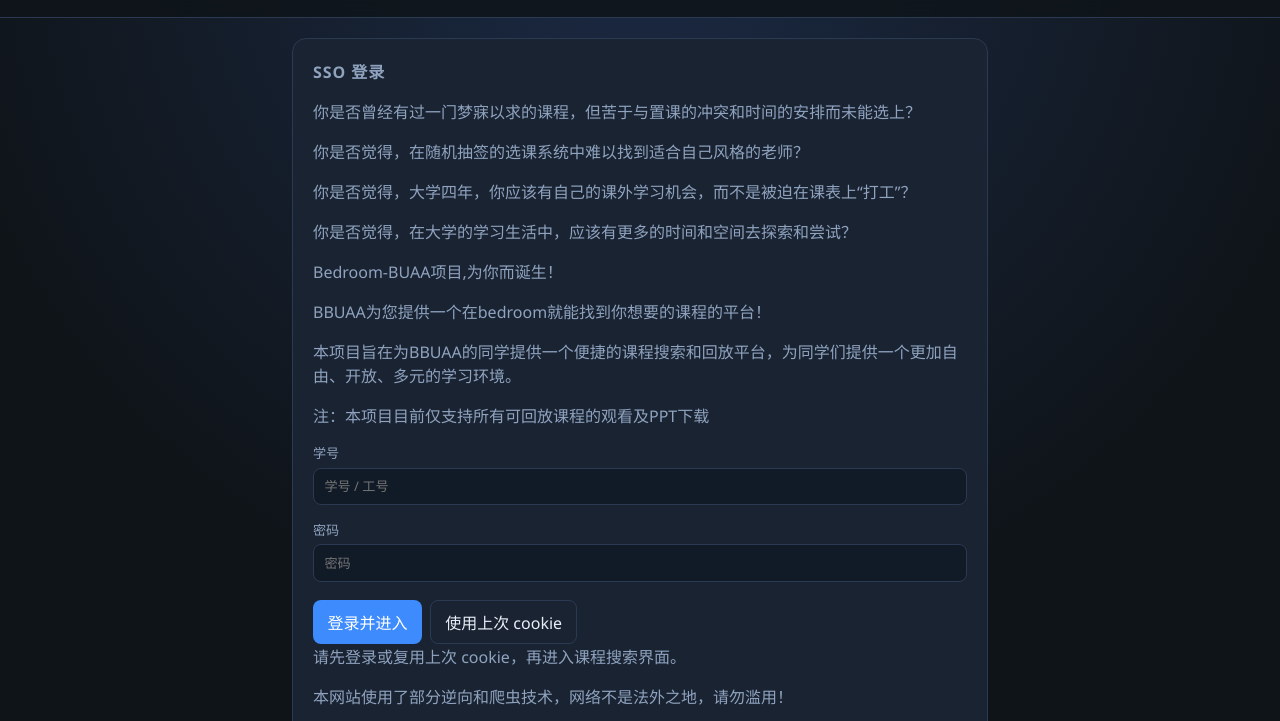
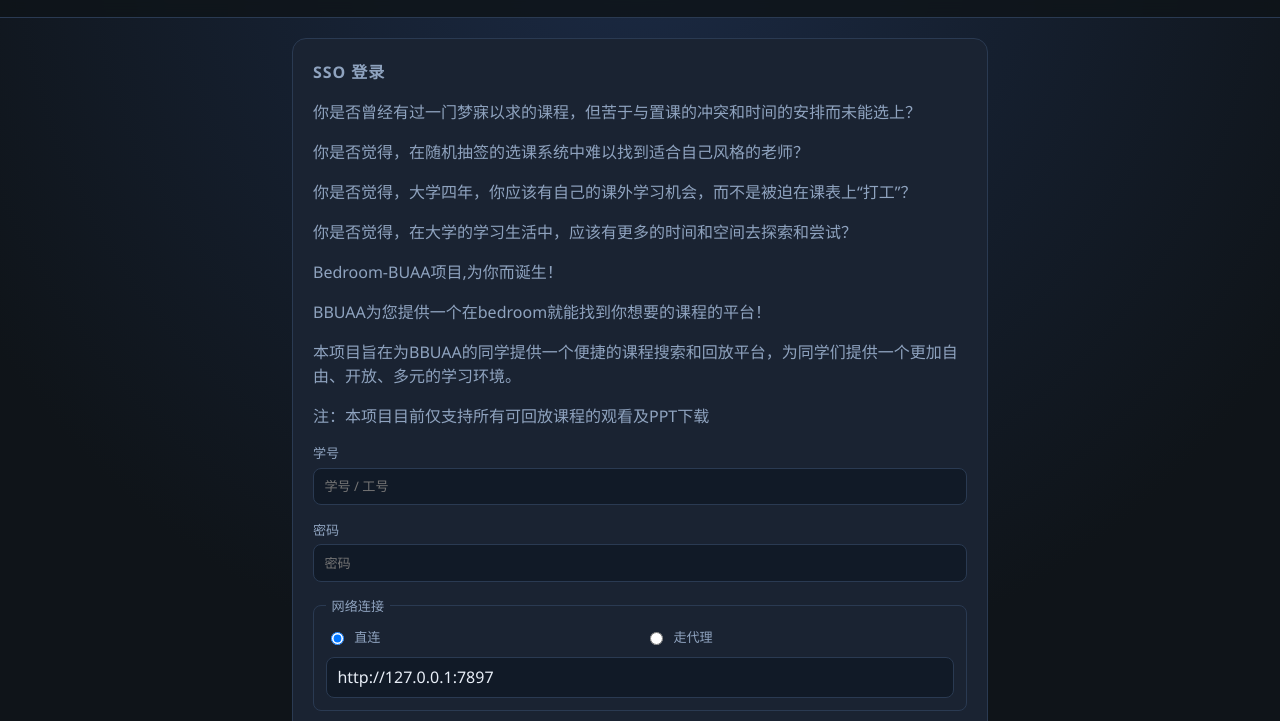
Before and after one commit to aleafofwutong/BBUAA, a plain HTML site: page assemble/web/index.html in a window 1280 px wide. Shown: the part 79-800 px from the top of the page. Drawn offline with Linux system fonts and the light colour scheme; no server answers.

Commit message:
增加了代理和直连登陆设置

```diff
--- a/assemble/web/app.js
+++ b/assemble/web/app.js
@@ -98,6 +98,23 @@ function showApp(on) {
   if (els.liveSpaceLink) els.liveSpaceLink.style.display = on ? "" : "none";
 }
 
+function selectedProxyConfig() {
+  if (!els.loginForm) return { proxy_mode: "direct", proxy_url: "" };
+  const fd = new FormData(els.loginForm);
+  const proxyMode = String(fd.get("proxy_mode") || "direct");
+  const proxyUrl = String(fd.get("proxy_url") || "").trim();
+  return { proxy_mode: proxyMode, proxy_url: proxyMode === "proxy" ? proxyUrl : "" };
+}
+
+function syncProxyInputState() {
+  if (!els.loginForm) return;
+  const proxyInput = els.loginForm.querySelector('input[name="proxy_url"]');
+  const proxyMode = els.loginForm.querySelector('input[name="proxy_mode"]:checked');
+  if (proxyInput) {
+    proxyInput.disabled = !proxyMode || proxyMode.value !== "proxy";
+  }
+}
+
 function fillSelect(select, items, valueKey, labelKey, placeholder) {
   select.innerHTML = "";
   const first = document.createElement("option");
@@ -141,7 +158,7 @@ async function loadMeta() {
 
 async function loadAuth() {
   try {
-    const data = await api("/api/auth/status");
+    const data = await api("/api/auth/status?" + new URLSearchParams(selectedProxyConfig()));
     if (data.logged_in) {
       state.loggedIn = true;
       setStatus(`已登录 · ${data.user}`, true);
@@ -525,6 +542,11 @@ loadMeta()
 loadAuth();
 
 if (els.loginForm) {
+  els.loginForm
+    .querySelectorAll('input[name="proxy_mode"]')
+    .forEach((input) => input.addEventListener("change", syncProxyInputState));
+  syncProxyInputState();
+
   els.loginForm.addEventListener("submit", async (e) => {
     e.preventDefault();
     showAuthError("");
@@ -534,6 +556,7 @@ if (els.loginForm) {
       const data = await apiPost("/api/auth/login", {
         username: String(fd.get("username") || "").trim(),
         password: String(fd.get("password") || "").trim(),
+        ...selectedProxyConfig(),
       });
       state.loggedIn = true;
       setStatus(`已登录 · ${data.user}`, true);
@@ -558,7 +581,7 @@ if (els.reuseCookieBtn) {
     showAuthError("");
     showAuthLoading(true);
     try {
-      const data = await api("/api/auth/status");
+      const data = await api("/api/auth/status?" + new URLSearchParams(selectedProxyConfig()));
       if (!data.logged_in) {
         throw new Error("未发现可用 cookie，请先登录一次");
       }
--- a/assemble/web/index.html
+++ b/assemble/web/index.html
@@ -40,6 +40,24 @@
           密码
           <input type="password" name="password" placeholder="密码" autocomplete="current-password" />
         </label>
+        <fieldset class="proxy-options">
+          <legend>网络连接</legend>
+          <label class="proxy-choice">
+            <input type="radio" name="proxy_mode" value="direct" checked />
+            <span>直连</span>
+          </label>
+          <label class="proxy-choice">
+            <input type="radio" name="proxy_mode" value="proxy" />
+            <span>走代理</span>
+          </label>
+          <input
+            type="text"
+            name="proxy_url"
+            value="http://127.0.0.1:7897"
+            placeholder="http://127.0.0.1:7897"
+            autocomplete="off"
+          />
+        </fieldset>
         <div class="actions">
           <button type="submit" class="primary">登录并进入</button>
           <button type="button" id="reuseCookieBtn" class="ghost">使用上次 cookie</button>
--- a/assemble/web/style.css
+++ b/assemble/web/style.css
@@ -104,6 +104,32 @@ body {
   font-weight: 600;
   text-transform: uppercase;
   letter-spacing: 0.06em;
+}
+
+.proxy-options {
+  display: grid;
+  grid-template-columns: repeat(2, minmax(0, 1fr));
+  gap: 0.65rem;
+  margin: 0;
+  padding: 0.75rem;
+  border: 1px solid var(--border);
+  border-radius: 8px;
+}
+.proxy-options legend {
+  padding: 0 0.35rem;
+  color: var(--muted);
+  font-size: 0.82rem;
+}
+.proxy-choice {
+  flex-direction: row;
+  align-items: center;
+  gap: 0.45rem;
+}
+.proxy-choice input {
+  width: auto;
+}
+.proxy-options input[type="text"] {
+  grid-column: 1 / -1;
 }
 
 .filters form {
```
